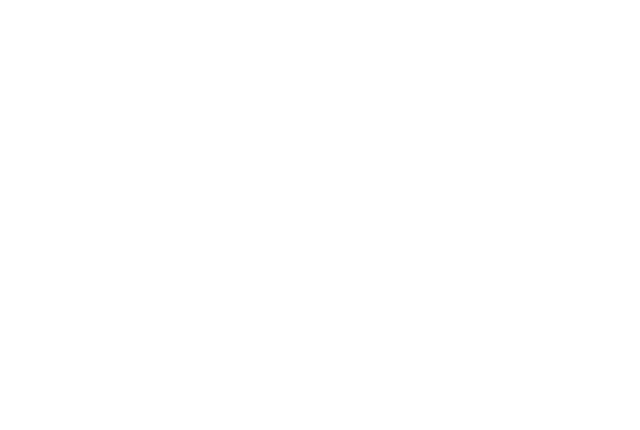
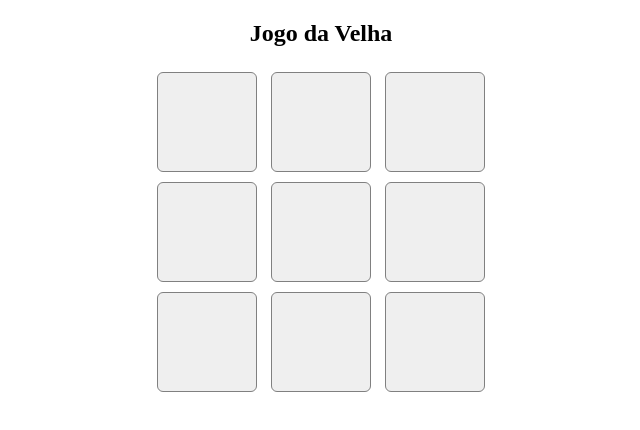
Before and after one commit to LucasGrataoPe12/jogo-da-velha, a plain HTML site: page index.html in a window 1280 px wide. Shown: the whole page, without its empty margins (319-959 px from the left). Drawn offline with Linux system fonts and the light colour scheme.

Commit message:
jogo da velha

```diff
--- a/JS/script.js
+++ b/JS/script.js
@@ -1 +1,147 @@
-alert("Ola Mundo")
+let bnt1 = 0;
+let bnt2 = 0;
+let bnt3 = 0;
+let bnt4 = 0;
+let bnt5 = 0;
+let bnt6 = 0;
+let bnt7 = 0;
+let bnt8 = 0;
+let bnt9 =0;
+let controle =0;
+let finalJogo = Boolean(false)
+
+function clickBtn1() {
+    let btn = document.getElementById('btn1');
+    if(btn.value == " " && !finalJogo){
+        if(controle == 0);
+        controle = 1
+        btn.value = "X"
+        btn1 = "X"
+
+    }else{
+        controle = 0
+        btn.value = "0"
+        btn1 = "0"
+
+         }
+    }
+    function clickBtn2() {
+        let btn = document.getElementById('btn2');
+        if(btn.value == " " && !finalJogo){
+            if(controle == 0);
+            controle = 1
+            btn.value = "X"
+            btn1 = "X"
+
+        }else{
+            controle = 0
+            btn.value = "0"
+            btn1 = "0"
+
+             }
+        }
+
+        function clickBtn3() {
+            let btn = document.getElementById('btn3');
+            if(btn.value == " " && !finalJogo){
+                if(controle == 0);
+                controle = 1
+                btn.value = "X"
+                btn1 = "X"
+
+            }else{
+                controle = 0
+                btn.value = "0"
+                btn1 = "0"
+
+                 }
+            }function clickBtn4() {
+                let btn = document.getElementById('btn1');
+                if(btn.value == " " && !finalJogo){
+                    if(controle == 0);
+                    controle = 1
+                    btn.value = "X"
+                    btn1 = "X"
+
+                }else{
+                    controle = 0
+                    btn.value = "0"
+                    btn1 = "0"
+
+                     }
+                }
+                function clickBtn5() {
+                    let btn = document.getElementById('btn1');
+                    if(btn.value == " " && !finalJogo){
+                        if(controle == 0);
+                        controle = 1
+                        btn.value = "X"
+                        btn1 = "X"
+
+                    }else{
+                        controle = 0
+                        btn.value = "0"
+                        btn1 = "0"
+
+                         }
+                    }
+                    function clickBtn6() {
+                        let btn = document.getElementById('btn1');
+                        if(btn.value == " " && !finalJogo){
+                            if(controle == 0);
+                            controle = 1
+                            btn.value = "X"
+                            btn1 = "X"
+
+                        }else{
+                            controle = 0
+                            btn.value = "0"
+                            btn1 = "0"
+
+                             }
+                        }
+                        function clickBtn7() {
+                            let btn = document.getElementById('btn1');
+                            if(btn.value == " " && !finalJogo){
+                                if(controle == 0);
+                                controle = 1
+                                btn.value = "X"
+                                btn1 = "X"
+
+                            }else{
+                                controle = 0
+                                btn.value = "0"
+                                btn1 = "0"
+
+                                 }
+                            }
+                            function clickBtn8() {
+                                let btn = document.getElementById('btn1');
+                                if(btn.value == " " && !finalJogo){
+                                    if(controle == 0);
+                                    controle = 1
+                                    btn.value = "X"
+                                    btn1 = "X"
+
+                                }else{
+                                    controle = 0
+                                    btn.value = "0"
+                                    btn1 = "0"
+
+                                     }
+                                }
+                                function clickBtn9() {
+                                    let btn = document.getElementById('btn1');
+                                    if(btn.value == " " && !finalJogo){
+                                        if(controle == 0);
+                                        controle = 1
+                                        btn.value = "X"
+                                        btn1 = "X"
+
+                                    }else{
+                                        controle = 0
+                                        btn.value = "0"
+                                        btn1 = "0"
+
+                                         }
+                                    }
--- a/css/style.css
+++ b/css/style.css
@@ -0,0 +1,12 @@
+main {
+    text-align: center;
+}
+.tabuleiro div input{
+    width:  100px;
+    height: 100px;
+    margin: 5px;
+    border: 1px solid gray;
+    border-radius: 6px;
+    font-size: 30px;
+    cursor: pointer;
+}
--- a/index.html
+++ b/index.html
@@ -11,8 +11,26 @@
 <body>
   <main>
     <section>
-
+        <h1>Jogo da Velha</h1>
+        </section>
+        <section class="tabuleiro">
+        <div>
+            <input type="button" value=" " id="btn1" onclick="clickBtn1()">
+            <input type="button" value=" " id="btn2" onclick="clickBtn2()">
+            <input type="button" value=" " id="btn3" onclick="clickBtn3()">
+        </div>
+        <div>
+            <input type="button" value=" " id="btn4" onclick="clickBtn4()">
+            <input type="button" value=" " id="btn5" onclick="clickBtn5()">
+            <input type="button" value=" " id="btn6" onclick="clickBtn6()">
+        </div>
+        <div>
+            <input type="button" value=" " id="btn7" onclick="clickBtn7()">
+            <input type="button" value=" " id="btn8"onclick="clickBtn8()">
+            <input type="button" value=" " id="btn9" onclick="clickBtn9()">
+        </div>
     </section>
+    <section></section>
   </main>
 </body>
 </html>
```
